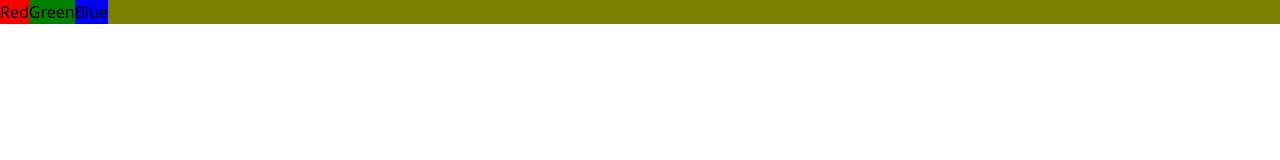
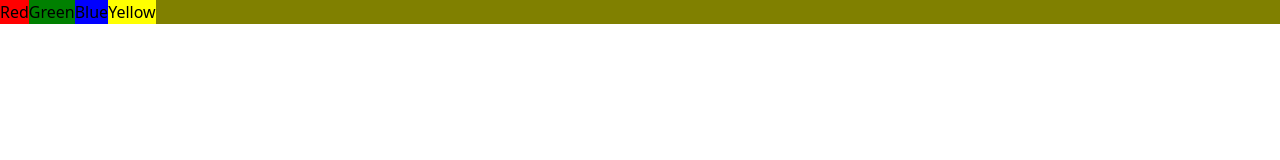
Before and after one commit to yadavhimu/React, a React (Vite) app in the folder 04bgChanger/: page / in a window 1280 px wide. Shown: the top 160 px of the page. Built offline with nearby package versions, Linux system fonts and the light colour scheme.

Commit message:
react examples

```diff
--- a/04bgChanger/src/App.jsx
+++ b/04bgChanger/src/App.jsx
@@ -25,6 +25,11 @@
           className="outline-none px-4 py-1 rounded-full text-white shadow-lg"
           style={{backgroundColor: "blue"}}
           >Blue</button>
+          <button
+          onClick={() => setColor("yellow")}
+          className="outline-none px-4 py-1 rounded-full text-white shadow-lg"
+          style={{backgroundColor: "yellow"}}
+          >Yellow</button>
         </div>
       </div>
     </div>
```
